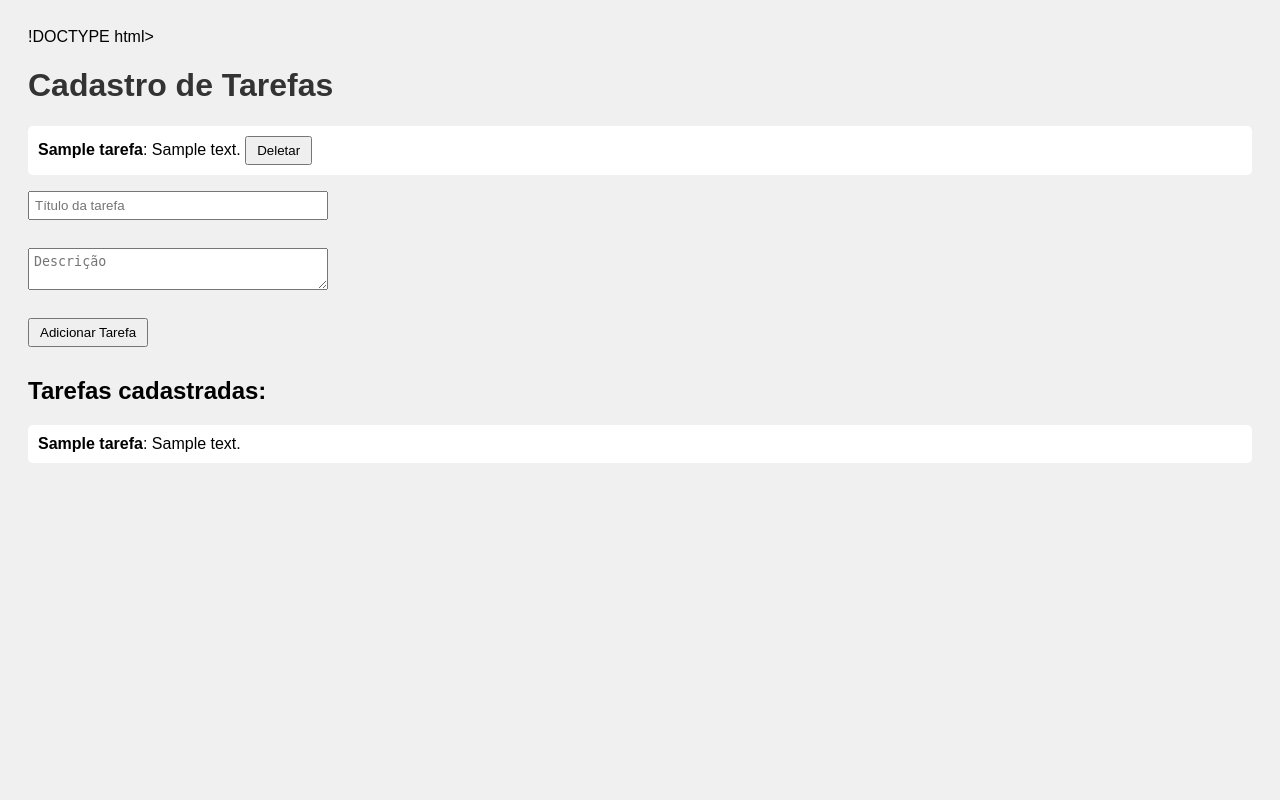
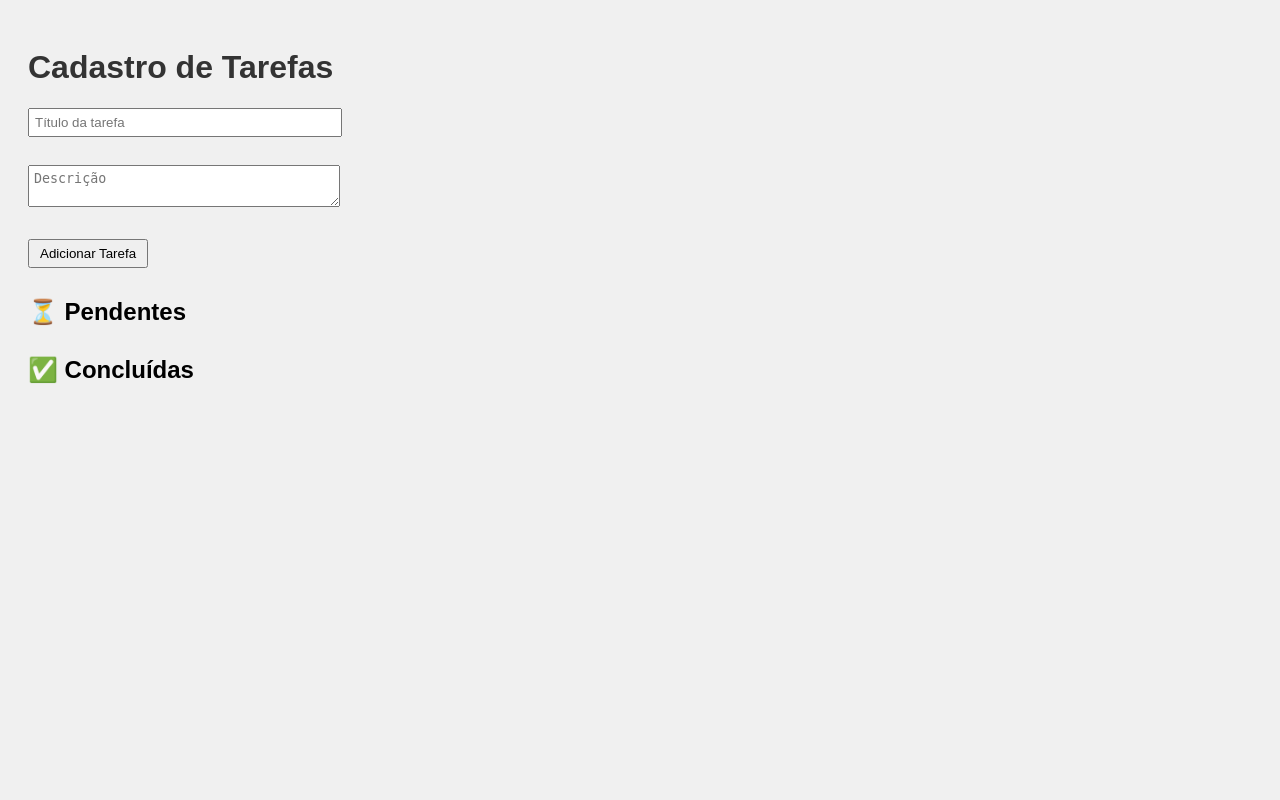
Before and after one commit to Pipocaxana/sistema-tarefas, a Flask app: page / in a window 1280 px wide. Run offline with Flask 3, Linux system fonts and the light colour scheme; tables that the repository leaves empty hold one stand-in row (values such as "Sample post").

Commit message:
Update index.html

```diff
--- a/templates/index.html
+++ b/templates/index.html
@@ -1,9 +1,5 @@
-!DOCTYPE html>
+<!DOCTYPE html>
 <html lang="pt-br">
-<head>
-    <meta charset="UTF-8">
-    <title>Cadastro de Tarefas</title>
-</head>
 <head>
     <meta charset="UTF-8">
     <title>Cadastro de Tarefas</title>
@@ -12,18 +8,7 @@
 <body>
     <h1>Cadastro de Tarefas</h1>
 
-    <ul>
-    {% for tarefa in tarefas %}
-        <li>
-            <strong>{{ tarefa[1] }}</strong>: {{ tarefa[2] }}
-            <!-- Formulário para deletar a tarefa -->
-            <form method="POST" action="/delete/{{ tarefa[0] }}" style="display:inline;">
-                <button type="submit">Deletar</button>
-            </form>
-        </li>
-    {% endfor %}
-</ul>
-
+    <!-- Formulário para adicionar nova tarefa -->
     <form method="POST">
         <input type="text" name="titulo" placeholder="Título da tarefa" required>
         <br><br>
@@ -32,11 +17,42 @@
         <button type="submit">Adicionar Tarefa</button>
     </form>
 
-    <h2>Tarefas cadastradas:</h2>
+    <!-- Tarefas pendentes -->
+    <h2>⏳ Pendentes</h2>
     <ul>
-        {% for tarefa in tarefas %}
-            <li><strong>{{ tarefa[1] }}</strong>: {{ tarefa[2] }}</li>
-        {% endfor %}
+    {% for tarefa in tarefas %}
+        {% if tarefa[3] == 'pendente' %}
+            <li>
+                <strong>{{ tarefa[1] }}</strong>: {{ tarefa[2] }}
+                <form method="POST" action="/concluir/{{ tarefa[0] }}" style="display:inline;">
+                    <button type="submit">Concluir</button>
+                </form>
+                <form method="POST" action="/delete/{{ tarefa[0] }}" style="display:inline;">
+                    <button type="submit">Deletar</button>
+                </form>
+            </li>
+        {% endif %}
+    {% endfor %}
+    </ul>
+
+    <!-- Tarefas concluídas -->
+    <h2>✅ Concluídas</h2>
+    <ul>
+    {% for tarefa in tarefas %}
+        {% if tarefa[3] == 'concluida' %}
+            <li>
+                <span class="concluida">
+                    <strong>{{ tarefa[1] }}</strong>: {{ tarefa[2] }}
+                </span>
+                <form method="POST" action="/desfazer/{{ tarefa[0] }}" style="display:inline;">
+                    <button type="submit">Desfazer</button>
+                </form>
+                <form method="POST" action="/delete/{{ tarefa[0] }}" style="display:inline;">
+                    <button type="submit">Deletar</button>
+                </form>
+            </li>
+        {% endif %}
+    {% endfor %}
     </ul>
 
 </body>
```
